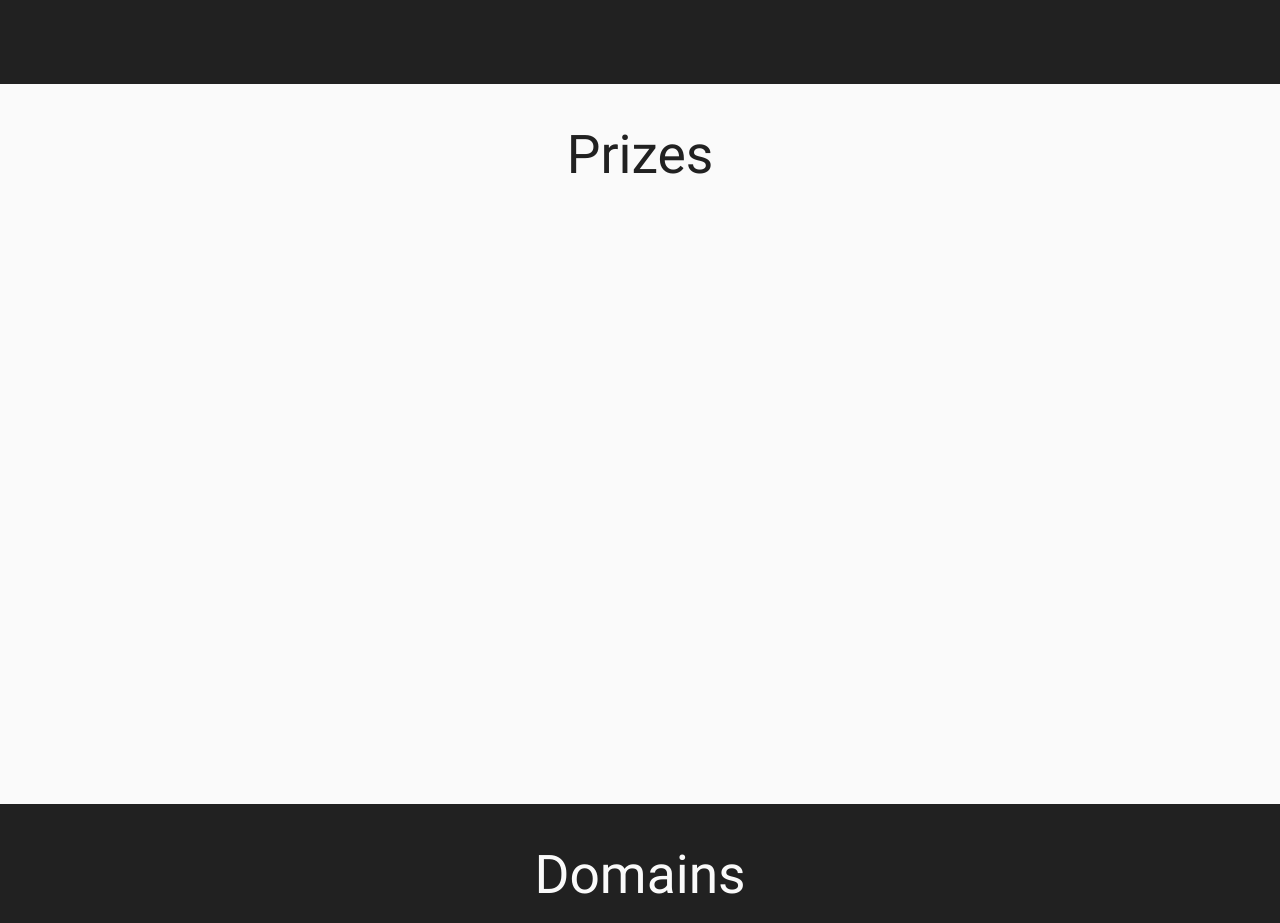
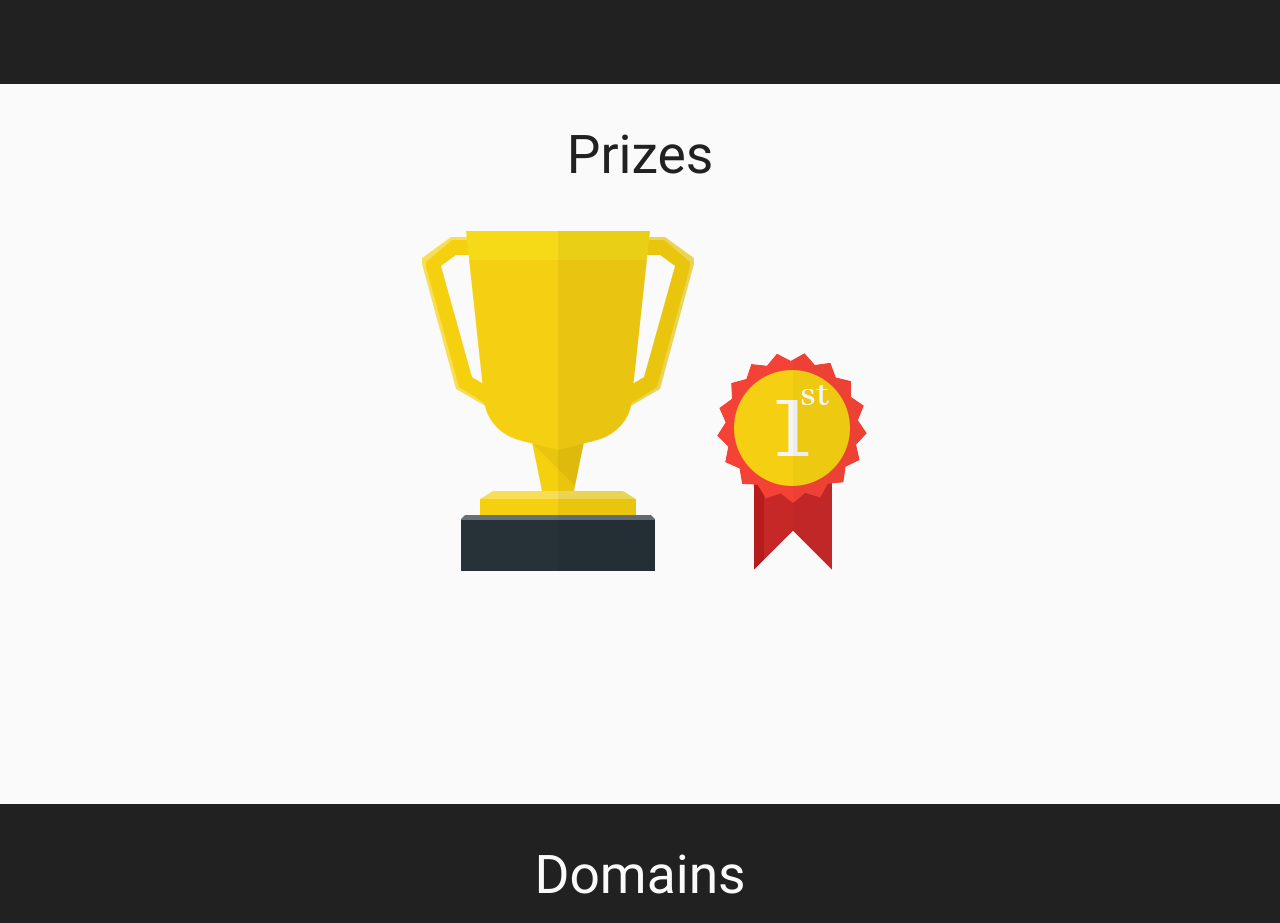
Before and after one commit to TheProgrammersClub/err_404_3.0, a plain HTML site: page index.html in a window 1280 px wide. Shown: the part 1420-2343 px from the top of the page. Drawn offline with nearby package versions, Linux system fonts and the light colour scheme.

Commit message:
demo images

```diff
--- a/index.html
+++ b/index.html
@@ -74,8 +74,12 @@
 
 		<!-- Prizes -->
 		<div id="prizes-section" class="container-fluid section grey lighten-5 scrollspy">
-			<div class="container">
+			<div class="container row">
 				<h2 class="center dark-heading">Prizes</h2>
+			</div>
+			<div class="row center ">
+				<img src="assets/trophy.png" class="responsive-img">
+				<img src="assets/badge.png" class="responsive-img">
 			</div>
 		</div>
 
```
